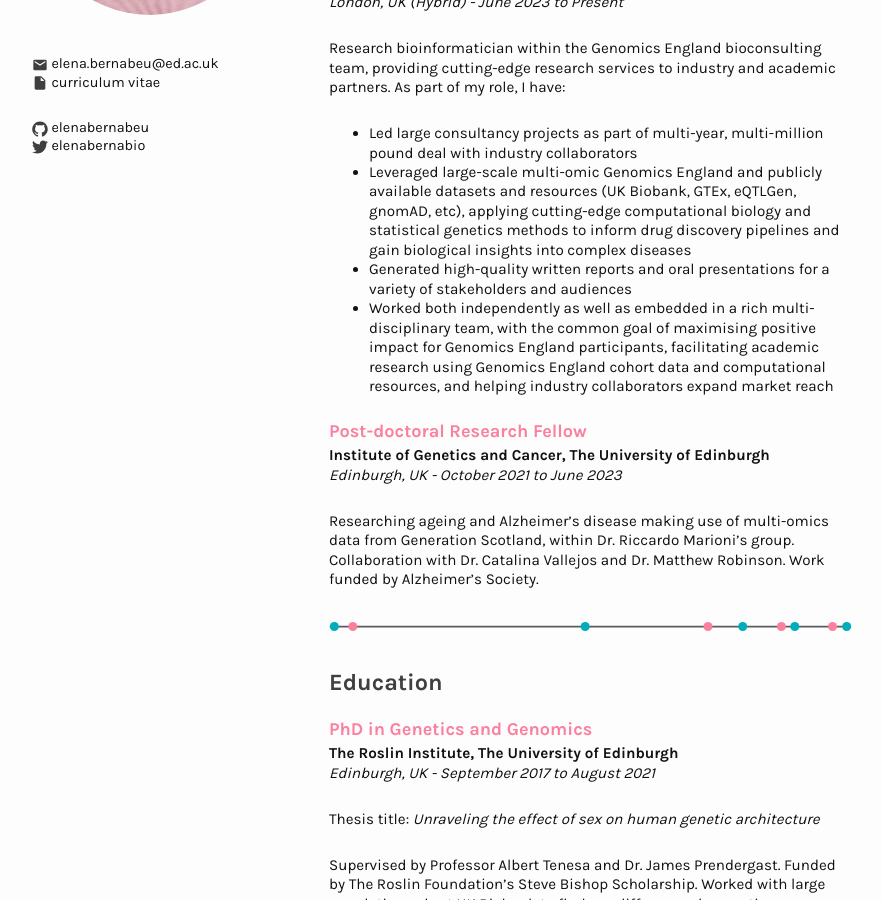
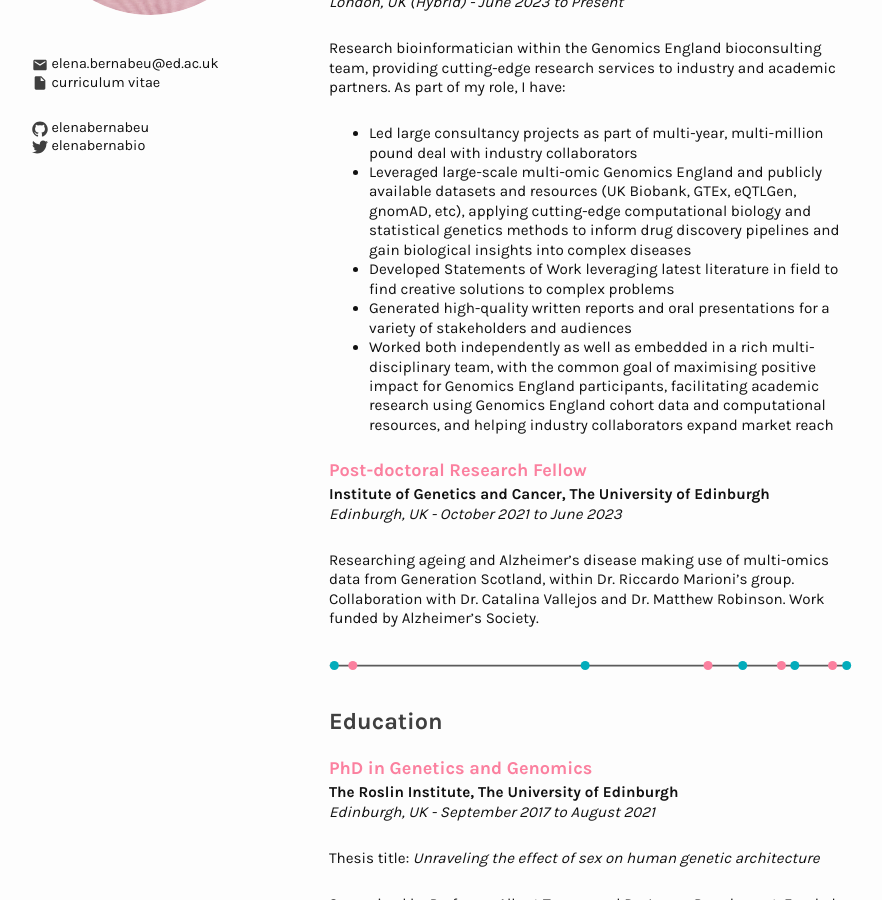
Before and after one commit to elenabernabeu/elenabernabeu.github.io, a Jekyll site: the page built from cv.markdown, in a window 1280 px wide and 900 px high, scrolled down 345 px. Shown: the whole window, without its empty margins (198-1080 px from the left). Built offline with Jekyll 4.4.1, drawn with Linux system fonts in a browser that asks for light colours.

Commit message:
Modified CV

```diff
--- a/cv.markdown
+++ b/cv.markdown
@@ -27,6 +27,7 @@ Research bioinformatician within the Genomics England bioconsulting team, provid
 
 - Led large consultancy projects as part of multi-year, multi-million pound deal with industry collaborators
 - Leveraged large-scale multi-omic Genomics England and publicly available datasets and resources (UK Biobank, GTEx, eQTLGen, gnomAD, etc), applying cutting-edge computational biology and statistical genetics methods to inform drug discovery pipelines and gain biological insights into complex diseases
+- Developed Statements of Work leveraging latest literature in field to find creative solutions to complex problems
 - Generated high-quality written reports and oral presentations for a variety of stakeholders and audiences
 - Worked both independently as well as embedded in a rich multi-disciplinary team, with the common goal of maximising positive impact for Genomics England participants, facilitating academic research using Genomics England cohort data and computational resources, and helping industry collaborators expand market reach
 
```
Also changed, not shown: 1 other file.
